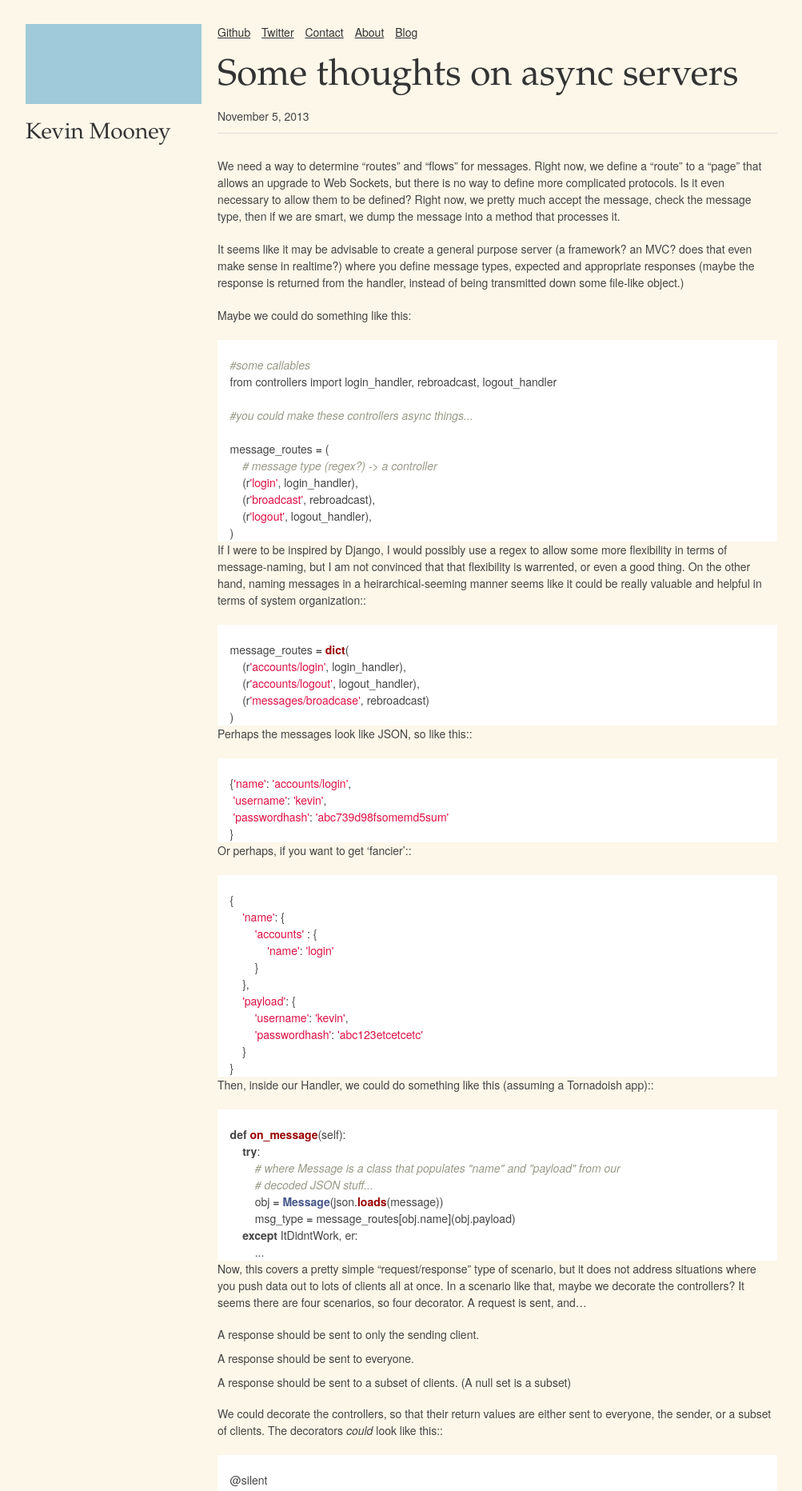
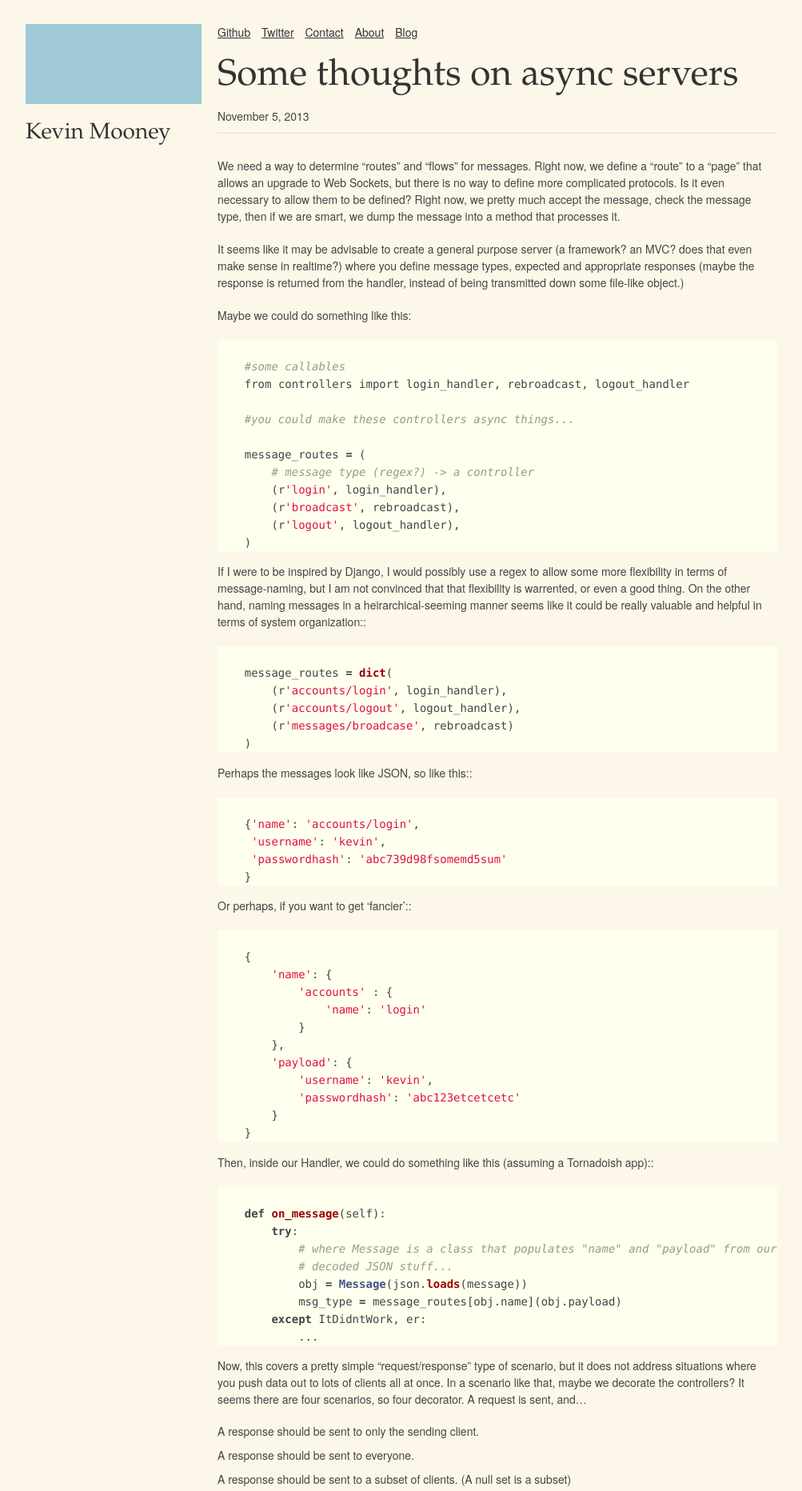
Before and after one commit to kmooney/kmooney.github.io, a Jekyll site: the page built from _posts/2013-11-05-thoughts.md, in a window 1280 px wide. Shown: the top 1864 px of the page at 80% size, without its empty margins (138-1141 px from the left). Built offline with Jekyll 4.4.1, drawn with Linux system fonts in a browser that asks for light colours; nearby versions of some CDN libraries; Markdown is read by kramdown in place of the engine named in the settings.

Commit message:
Fixed code format a bit

```diff
--- a/css/main.css
+++ b/css/main.css
@@ -26,3 +26,12 @@ div.menu a {
     padding-right:10px;
 
 }
+
+.highlight {
+    background: #ffe;
+    margin-bottom: 1.1em;
+}
+
+code {
+    font-family: Monaco, Courier, monospace;
+}
```
